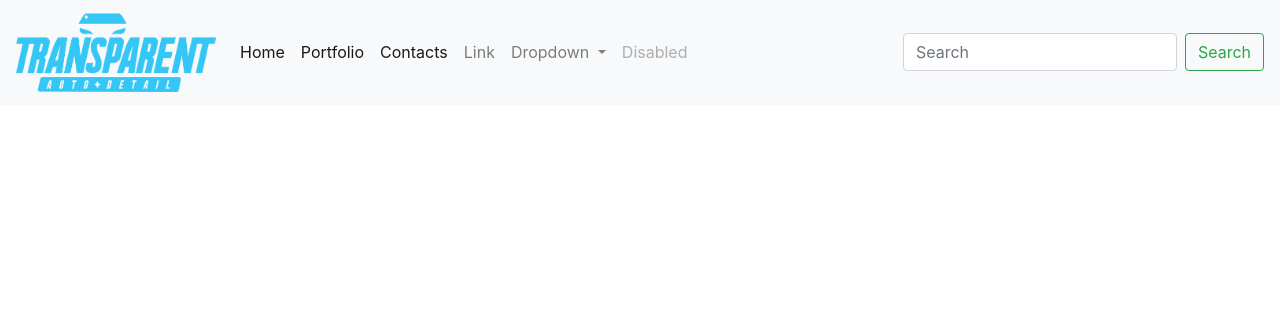
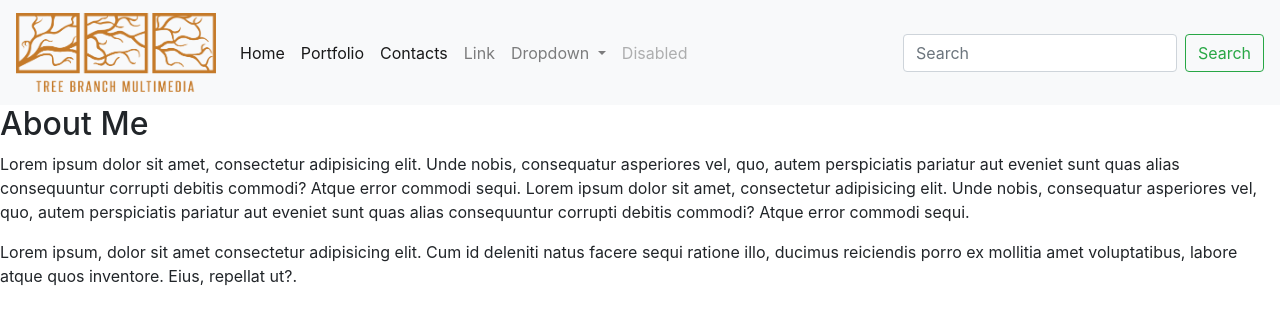
Before and after one commit to triathao/Responsive-Portfolio, a plain HTML site: page index.html in a window 1280 px wide. Drawn offline with nearby package versions, Linux system fonts and the light colour scheme.

Commit message:
add image self

```diff
--- a/index.html
+++ b/index.html
@@ -7,11 +7,16 @@
 
     <link rel="stylesheet" href="https://stackpath.bootstrapcdn.com/bootstrap/4.5.2/css/bootstrap.min.css" integrity="sha384-JcKb8q3iqJ61gNV9KGb8thSsNjpSL0n8PARn9HuZOnIxN0hoP+VmmDGMN5t9UJ0Z" crossorigin="anonymous">
 
+    <link rel="stylesheet" href="/Assets/css/style.css">
+
+
 </head>
 <body>
 
     <nav class="navbar navbar-expand-lg navbar-light bg-light">
-        <a class="navbar-brand" href="#"> <img src="https://github.com/triathao/Responsive-Portfolio/blob/master/Assets/Images/tad-logo.png?raw=true" width="200px; alt="Transparent Auto Detail Logo></a>
+        <a class="navbar-brand" href="#"> <img src="https://github.com/triathao/Responsive-Portfolio/blob/master/Assets/Images/logo.png?raw=true" width="200px; alt="Logo></a>
+
+
         <button class="navbar-toggler" type="button" data-toggle="collapse" data-target="#navbarSupportedContent" aria-controls="navbarSupportedContent" aria-expanded="false" aria-label="Toggle navigation">
           <span class="navbar-toggler-icon"></span>
         </button>
@@ -52,7 +57,11 @@
         </div>
       </nav>
 
-
+      <div class="w3-container">
+        <h2>About Me</h2>
+        <p>Lorem ipsum dolor sit amet, consectetur adipisicing elit. Unde nobis, consequatur asperiores vel, quo, autem perspiciatis pariatur aut eveniet sunt quas alias consequuntur corrupti debitis commodi? Atque error commodi sequi. Lorem ipsum dolor sit amet, consectetur adipisicing elit. Unde nobis, consequatur asperiores vel, quo, autem perspiciatis pariatur aut eveniet sunt quas alias consequuntur corrupti debitis commodi? Atque error commodi sequi.</p>
+        <p>Lorem ipsum, dolor sit amet consectetur adipisicing elit. Cum id deleniti natus facere sequi ratione illo, ducimus reiciendis porro ex mollitia amet voluptatibus, labore atque quos inventore. Eius, repellat ut?.</p>
+      </div>
 
 </body>
 </html>
```
Also changed, not shown: portfolio.html (added, +14 -0 lines), Assets/Images/Self.jpg (added).
